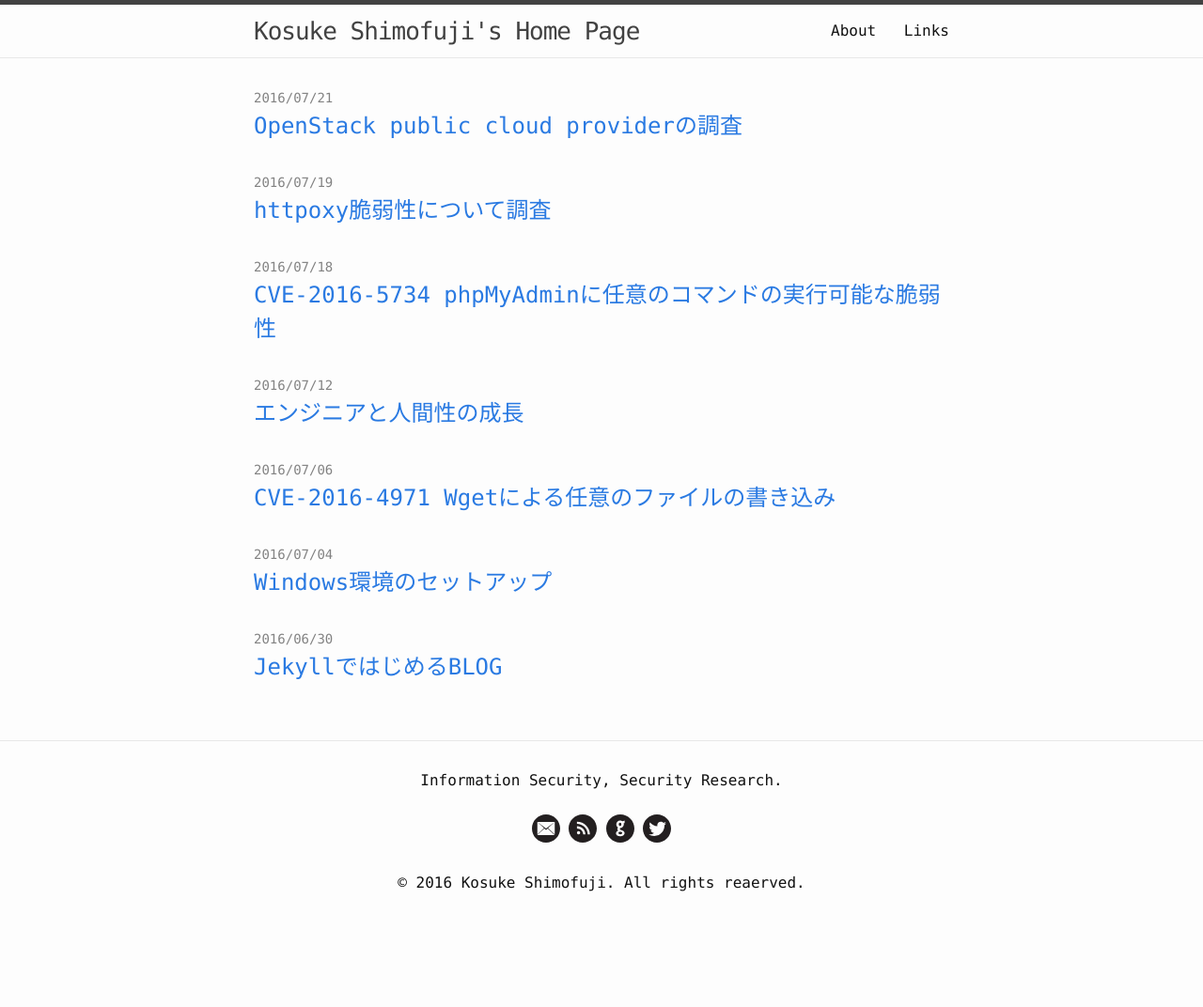
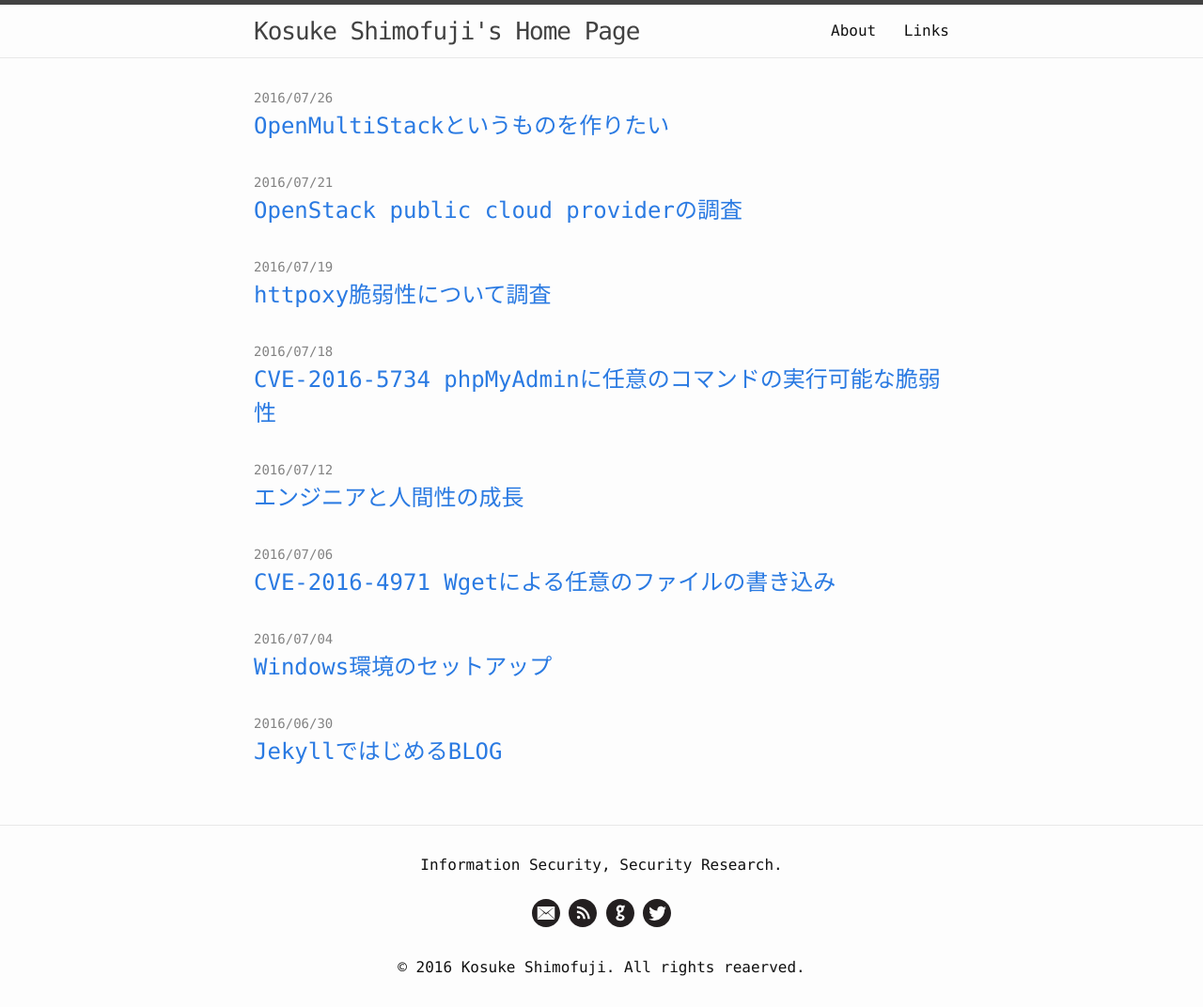
Before and after one commit to KosukeShimofuji/KosukeShimofuji.github.io, a Jekyll site: the page built from index.html, in a window 1280 px wide. Shown: the whole page at 94% size. Built offline with Jekyll 4.4.1, drawn with Linux system fonts in a browser that asks for light colours; before the commit the page ends 982 px from its top, so only the background shows below that; some of the changed lines change nothing that is shown.

Commit message:
publish 2016-07-26-OpenMultiStack.markdown

````diff
--- a/_drafts/OpenMultiStack.markdown
+++ b/_posts/2016-07-26-OpenMultiStack.markdown
@@ -1,7 +1,7 @@
 ---
 layout: post
 title:  "OpenMultiStackというものを作りたい"
-date:   2016-07-21 17:00:00 +0900
+date:   2016-07-26 14:00:00 +0900
 categories: python, development, django
 toc: true
 ---
@@ -766,16 +766,12 @@
 
 クライアントはRESTful APIを用いてOpenMultiStackにインスタンス作成命令やインスタンス破棄命令を送ることができます。APIから直接インスタンステーブルを操作することはせず、Queueテーブルを作成してクライアントからの操作に対応します。
 
-```
-[client]--[restful api]-->[queue]-->[instance]
-```
-
  * インスタンス作成のFlow
    * クライアントからPOSTメソッドでインスタンス作成命令をOpenMultiStackに送信する
    * Queueテーブルのレコードを作成する
    * celeryの非同期処理を使い、OpenStackのインスタンス作成処理を開始する
    * インスタンス作成命令の返り値としてQueueレコードの主キーを返す
-   * 非同期のインスタンス作成処理はOpenStackから得られた値をインスタンステーブルに挿入する
+   * 非同期のインスタンス作成処理はOpenStackから得られた値をInstanceテーブルに挿入する
 
  * インスタンスが作成されたかどうかを確認
    * クライアントからGETメソッドでQueueレコードの内容を確認し、インスタンスが立ち上がったかを確認する
@@ -783,15 +779,15 @@
  * インスタンス破棄のFlow
    * クライアントからDeleteメソッドでインスタンス破棄命令をOpenMultiStackに送信する
    * celeryの非同期処理を使い、OpenStackのインスタンス破棄処理を開始する
-   * インスタンス破棄命令の帰り値としてQueueレコードの主キーを返す
-   * 非同期のインスタンス破棄処理はOpenStackからインスタンスが削除されたことを確認して、該当レコードを削除する
+   * インスタンス破棄命令の返り値としてQueueレコードの主キーを返す
+   * 非同期のインスタンス破棄処理はOpenStackからインスタンスが削除されたことを確認して、Instanceテーブルの該当レコードを削除する
 
  * インスタンスが破棄されたかどうかを確認
    * クライアントからGETメソッドでQueueテーブルのレコードの内容を確認し、インスタンスが破棄されたかを確認する
 
 ## Queueテーブルを定義
 
-[commit](https://github.com/KosukeShimofuji/OpenMultiStack/commit/1c4c073a700c5ef31cf08e890e06a819b94eb5ce)
+[commit](https://github.com/KosukeShimofuji/OpenMultiStack/commit/069eaca9ced7cecd94fa878ab0f497f23067b911)
 
 ## django rest frameworkのインストール
 
@@ -801,25 +797,80 @@
 
 ## django rest frameworkの有効化
 
-[commit](https://github.com/KosukeShimofuji/OpenMultiStack/commit/fdb1ecdd04ef8ce0ac827736cba762e457c69219)
+[commit](https://github.com/KosukeShimofuji/OpenMultiStack/commit/db917fe29c8bff3d076d3e7f68f4c14e72b20729)
 
 ## シリアライザーを定義する
 
-[commit](https://github.com/KosukeShimofuji/OpenMultiStack/commit/021805e10f8b5685be25df7477c711eca4a9df8f)
+[commit](https://github.com/KosukeShimofuji/OpenMultiStack/commit/7ce034c7729d978bb172147b67747148b1982bce)
 
 ## ViewSetを定義する
 
-[commit](https://github.com/KosukeShimofuji/OpenMultiStack/commit/f222f286fe48b49edaa62d5eac7173d8056fdade)
+[commit](https://github.com/KosukeShimofuji/OpenMultiStack/commit/d5ff35cce4855d05dbd43afef553e41012bdaf4e)
 
-## Controllerを定義する
+## ControllerにapiのURIを追加する
 
-[commit](https://github.com/KosukeShimofuji/OpenMultiStack/commit/938c394e7005f97616c65ff51a9e0b7921f7454b)
+[commit](https://github.com/KosukeShimofuji/OpenMultiStack/commit/7150b4254b7bbefcc0d11ffba000ea53a42a6ac7)
 
 ## APIをテストする
 
 http://openmultistack.test:8000/api/にアクセスすると以下のような描画がなされます。
 
 ![django_rest_framework_testscreen.png]({{site.baseurl}}/images/2016/07/22/django_rest_framework_testscreen.png)
+
+ * Queueの追加
+
+```
+$ curl -X POST http://openmultistack.test:8000/api/queues/
+{"id":50,"status":"queueing","regist_datetime":"2016-07-26T01:29:26.990608Z","instance":null}
+```
+
+ * Queue全体のの閲覧
+
+```
+$ curl -X GET http://openmultistack.test:8000/api/queues/
+[{"id":50,"status":"queueing","regist_datetime":"2016-07-26T01:29:26.990608Z","instance":null},{"id":51,"status":"queueing","regist_datetime":"2016-07-26T01:30:34.131312Z","instance":null},{"id":52,"status":"queueing","regist_datetime":"2016-07-26T01:30:36.313087Z","instance":null}]
+```
+
+ * Queueの個別閲覧
+
+```
+$ curl -X GET http://openmultistack.test:8000/api/queues/51/
+{"id":51,"status":"queueing","regist_datetime":"2016-07-26T01:30:34.131312Z","instance":null}
+```
+
+ * Queueの削除
+
+```
+$ curl -X DELETE http://openmultistack.test:8000/api/queues/51/
+$ curl -X GET http://openmultistack.test:8000/api/queues/51/
+{"detail":"Not found."}
+```
+
+## Signal
+
+Queueを作れるようになりましたので、Queueが登録されてからopenstack clientを呼び出すトリガーを用意する必要があります。
+ここではSignalを使って実装してみたいと思います。
+[Signal](http://docs.djangoproject.jp/en/latest/topics/signals.html)にはモデルのsave及びdeleteの前後にイベントを発生させる機能があります。これを使えば実装できそうです。
+まずはSignalの動きを把握するためにQueueにレコードを書き込んだ時に/tmp/test.txtに文字列を書き込む仕組みを作成してみます。
+
+[commi](https://github.com/KosukeShimofuji/OpenMultiStack/commit/4ab738537a610284494a986e6f631540a8388e6b)
+
+上記commitを反映させてQueueに書き込みを行うとファイルに文字列書き込みを行うことができます。
+
+```
+$ curl -X POST http://openmultistack.test:8000/api/queues/
+{"id":53,"status":"queueing","regist_datetime":"2016-07-26T02:46:54.387192Z","instance":null}
+$ cat /tmp/test.txt
+test 2016/07/26 11:46:54
+```
+
+Queueテーブルに書き込まれた情報を取得するにはどうすればいいのでしょうか？reciverが受け取っているinstansオブジェクトを参照することで値を得ることができます。
+
+```
+str(instance.id)
+```
+
+QueueレコードのIDが取得できればQueueテーブルとOpenStack Clientとの連携はできそうです。
 
 # 参考文献
 
@@ -832,3 +883,4 @@
  * http://qiita.com/shun666/items/53df90f6d73de2862f1d
  * http://www.django-rest-framework.org/tutorial/quickstart/
  * http://racchai.hatenablog.com/entry/2016/04/12/Django_REST_framework_%E8%B6%85%E5%85%A5%E9%96%80#API-経由でArticleを作成してみよう
+ * http://www.koopman.me/2015/01/django-signals-example/
````
